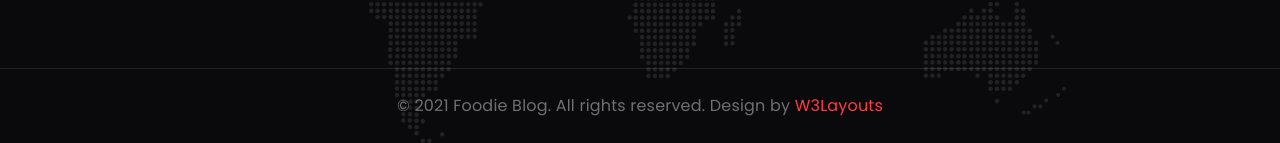
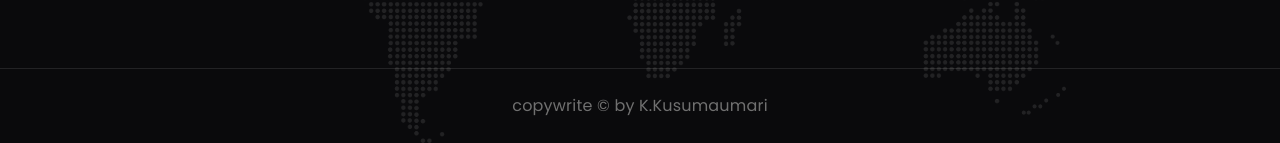
Before and after one commit to kusumakk12/fproject2, a plain HTML site: page Foodie-Blog-Starter/contact.html in a window 1280 px wide. Shown: the part 2106-2249 px from the top of the page. Drawn offline with Linux system fonts and the light colour scheme; a web font is replaced by a local one.

Commit message:
Update contact.html

```diff
--- a/Foodie-Blog-Starter/contact.html
+++ b/Foodie-Blog-Starter/contact.html
@@ -282,9 +282,7 @@ Author URL: http://w3layouts.com
         <!-- copyright -->
         <section class="w3l-copyright text-center">
             <div class="container">
-                <p class="copy-footer-29">© 2021 Foodie Blog. All rights reserved. Design by <a
-                        href="https://w3layouts.com/" target="_blank">
-                        W3Layouts</a></p>
+                <p class="copy-footer-29">copywrite &copy; by K.Kusumaumari</p>
             </div>
         </section>
         <!-- //copyright -->
```
